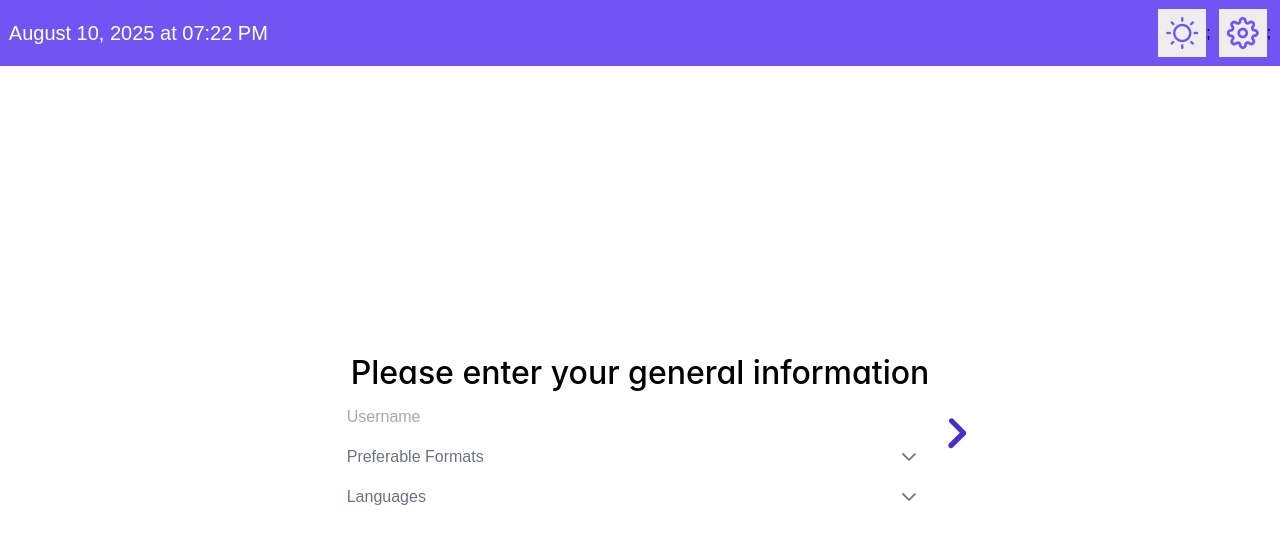
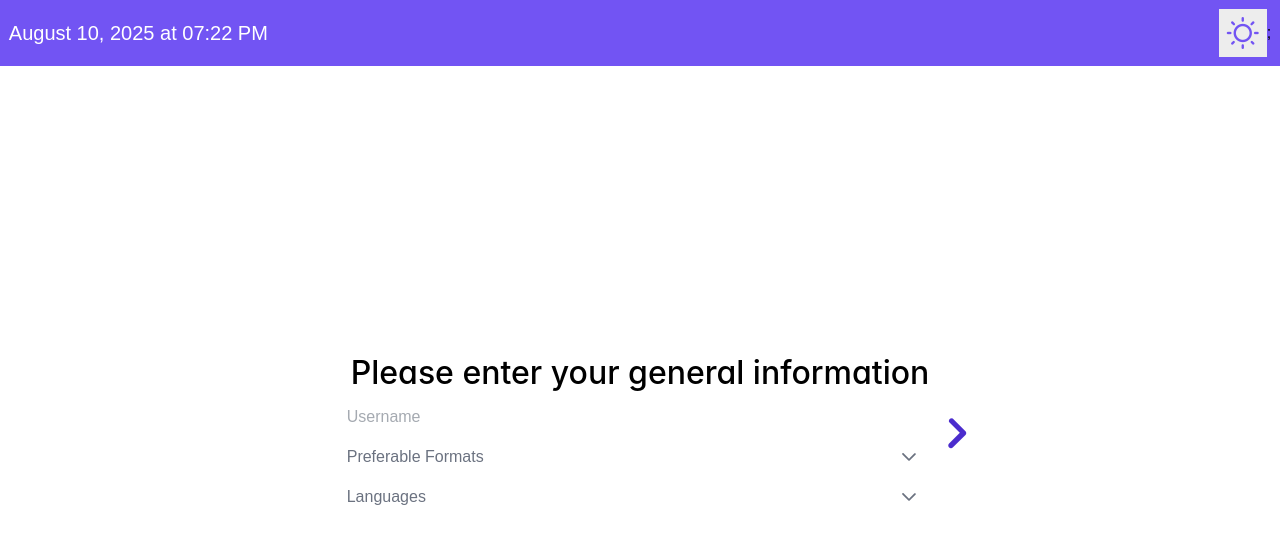
Before and after one commit to oleksandriia-it-team/finman, a Next.js app: page / in a window 1280 px wide. Shown: the top 544 px of the page. Built offline with nearby package versions, Linux system fonts and the light colour scheme.

Commit message:
Added logic for displaying settings button.

```diff
--- a/src/shared/сomponents/header/header.tsx
+++ b/src/shared/сomponents/header/header.tsx
@@ -31,7 +31,11 @@ export default function Header() {
 
   const router = useRouter();
 
+
+
   const dispatch: UseDispatch = useDispatch() as UseDispatch;
+
+  const isLoggedIn:boolean  = useSelector(({ isLoggedIn }: ReduxStore) => isLoggedIn);
 
   const mode: 'light' | 'dark' = useSelector(({ mode }: ReduxStore) => mode);
 
@@ -49,14 +53,14 @@ export default function Header() {
                         payload: mode === 'dark' ? 'light' : 'dark'
                       }) }>
   </Button>;
-    <Button className={ 'setting-button' }
+  {isLoggedIn && <Button className={'setting-button'}
             severity={ 'help' }
             icon="pi pi-cog"
             size={ 'large' }
             rounded
             onClick={ () => router.push('shared/setting-page' ) }>
-  </Button>;
-  </>
+  </Button>}
+    </>
 )
   return (
     <>
--- a/src/shared/сomponents/header/styles/header.component.scss
+++ b/src/shared/сomponents/header/styles/header.component.scss
@@ -17,7 +17,6 @@
 }
 
 .setting-button.p-button {
-
   margin-left: 0.5rem;
   background: var(--theme-button-bg) !important;
   border-color: var(--theme-button-bg) !important;
```
